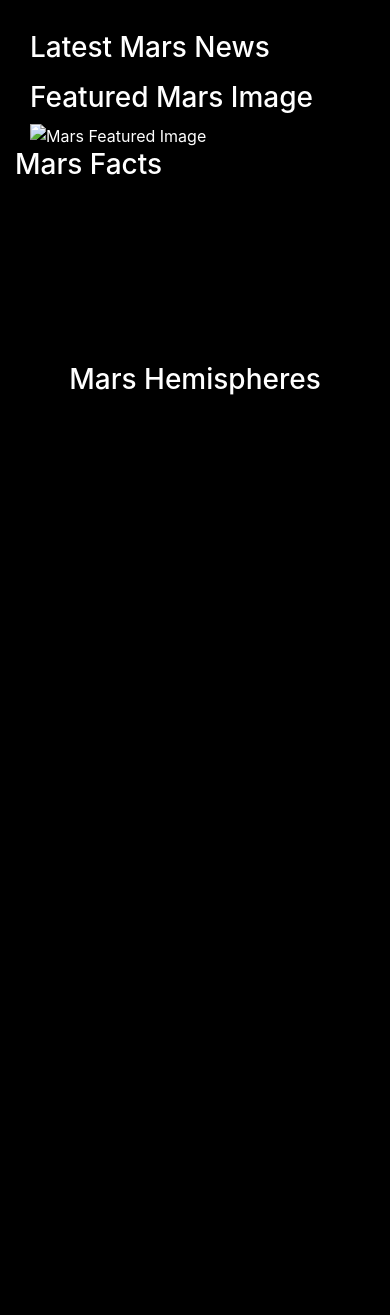
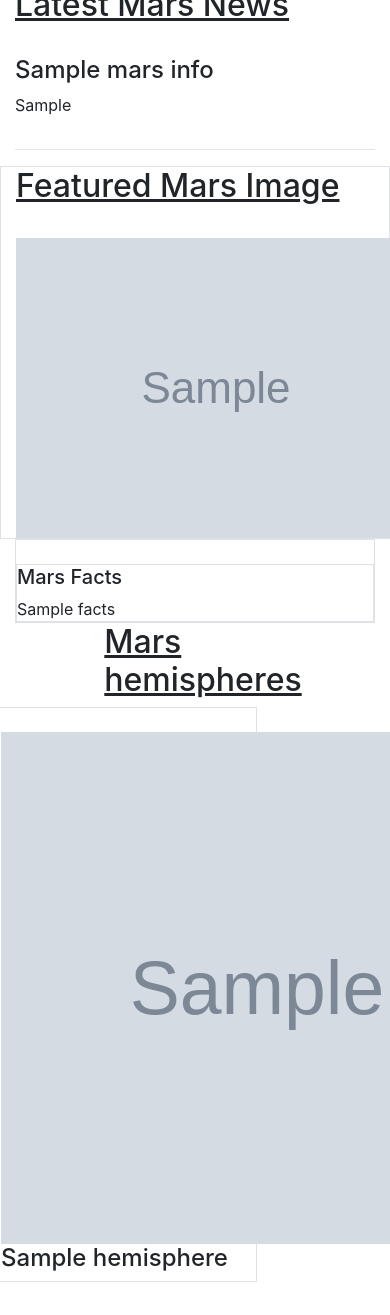
Before and after one commit to Dillongrow/web-scrapping-challenge, a Flask app: page / in a window 390 px wide; the page is wider, and only the part inside the window is pictured. Shown: the part 255-1570 px from the top of that part. Before the commit the page ends 650 px from the top of that part, so only its background shows below. Run offline with Flask 2, Linux system fonts and the light colour scheme; grey boxes marked "Sample" are stand-in pictures; a database or web service that is not in the repository returns one stand-in record (values such as "Sample title"); some libraries are stand-ins or nearby versions.

Commit message:
Third Commit

```diff
--- a/Mission_to_Mars/app.py
+++ b/Mission_to_Mars/app.py
@@ -1,30 +1,26 @@
 from flask import Flask, render_template, redirect
-import pymongo
+from flask_pymongo import PyMongo
 import scrape_mars
-import os
 
 app = Flask(__name__)
-#mongo = PyMongo(app, uri= "mongodb://localhost:27017/mars_app")
 
-client = pymongo.MongoClient()
-db = client.mars_db
-collection = db.mars_info
+app.config["MONGO_URI"] = "mongodb://localhost:27017/mars_app"
+mongo = PyMongo(app)
 
+@app.route("/")
+def home():
+
+    mars_info = mongo.db.mars_info.find_one()
+    return render_template("index.html", mars = mars_info)
 
 @app.route("/scrape")
 def scrape():
 
-    mars = scrape_mars.scrape()
-    db.mars_info.insert_one(mars)
-
+    mars_info = mongo.db.mars_info
+    mars_data = scrape_mars.scrape()
+    mars_info.update({}, mars_data, upsert=True)
     return redirect("/", code=302)
 
 
-@app.route("/")
-def home():
-
-    mars = list(db.mars_info.find())
-    return render_template("index.html", mars_info=mars)
-
 if __name__ == "__main__":
     app.run(debug= True)
--- a/Mission_to_Mars/templates/index.html
+++ b/Mission_to_Mars/templates/index.html
@@ -1,80 +1,78 @@
-<!DOCTYPE html>
-<html>
+<<!DOCTYPE html>
+<html lang="en">
 
 <head>
-    <meta charset="utf-8" />
-    <meta http-equiv="X-UA-Compatible" content="IE=edge">
-    <link rel="icon" type="image" href="https://pngimg.com/uploads/mars_planet/mars_planet_PNG13.png">
+  <meta charset="UTF-8">
+  <meta name="viewport" content="width=device-width, initial-scale=1.0">
+  <meta http-equiv="X-UA-Compatible" content="ie=edge">
   <title>Mission to Mars</title>
-    <meta name="viewport" content="width=device-width, initial-scale=1">
-    <!-- Bootstrap CSS -->
-    <link rel="stylesheet" href="https://maxcdn.bootstrapcdn.com/bootstrap/4.0.0/css/bootstrap.min.css" integrity="sha384-Gn5384xqQ1aoWXA+058RXPxPg6fy4IWvTNh0E263XmFcJlSAwiGgFAW/dAiS6JXm"
-        crossorigin="anonymous">
+  <link rel="stylesheet" href="https://stackpath.bootstrapcdn.com/bootstrap/4.3.1/css/bootstrap.min.css" integrity="sha384-ggOyR0iXCbMQv3Xipma34MD+dH/1fQ784/j6cY/iJTQUOhcWr7x9JvoRxT2MZw1T" crossorigin="anonymous">
+  <script src="https://ajax.googleapis.com/ajax/libs/jquery/3.4.1/jquery.min.js"></script>
+  <script src="https://cdnjs.cloudflare.com/ajax/libs/popper.js/1.14.7/umd/popper.min.js"></script>
+  <script src="https://maxcdn.bootstrapcdn.com/bootstrap/4.3.1/js/bootstrap.min.js"></script>
 
 </head>
 
-<body class="text-white" style="background-color:black;">
+<body>
   <div class="container">
 
-        <!-- Jumbotron -->
-        <div class="jumbotron text-center" style="background-image: url(https://cdn.theatlantic.com/static/mt/assets/science/0831Pic.jpg); background-size: 100%; height: 100%;">
-            <h1 class="display-4">Mission to Mars</h1>
-            <a class="btn btn-lg text-white" style="background-color:#c1440e;" href="/scrape" role="button">Scrape New
-                Data</a>
+    <div class="jumbotron text-center border-bottom">
+      <h1 class="font-weight-bold">Mission to Mars</h1>
+      <p><a class="btn btn-primary btn-lg" href="../scrape" role="button">Scrape New Data</a></p>
     </div>
 
-        <!-- News Section -->
-        <div class="container">
-            <h3>Latest Mars News</h3>
-            <h6 style="color: #c1440e">{{ mars_info.news_title }}</h6>
-            <p>{{ mars_info.news_paragraph }}</p>
+    <div class="row">
+      <div class="col-md-12">
+        <h2><u>Latest Mars News</u></h2>
       </div>
-
-        <div class="container">
+    </div>
+  </br>
     <div class="row">
-                <!-- Left Image-->
-                <div class="col-lg-8 col-md-8 col-sm-12">
-                    <h3>Featured Mars Image</h3>
-                    <img src="{{ mars_info.featured_image_url }}" style="max-width:100%; max-height: auto;" alt="Mars Featured Image">
+      <div class="col-md-12">
+        <h4>{{mars.news_title}}</h4>
+        <p>{{mars.news_p}}</p>
       </div>
-
-                    <!-- Table -->
-                    <br>
-                    <h3>Mars Facts</h3>
-                    <div style="max-width: 450px; max-height: 150px; font-size: 15px; margin-bottom: 65px;">
-                        {{ mars_info.mars_facts|safe}}
     </div>
-                </div> <!-- col4 -->
-            </div><!-- Row -->
-        </div><!-- Container -->
-
-        <!-- Cards -->
-        <h3 style="padding-top: 50px; margin-top: 100px; text-align: center;">Mars Hemispheres</h3>
-        <div class="card-deck">
   <hr>
-            <div class="col-md-12">
     <div class="row">
-                    {% for item in mars_info.hiu %}
-                    <div class="col-md-6">
-                        <div class="card text-white bg-dark" style="margin: 30px;">
-                            <img class="card-img-top" src="{{ item.img_url }}" />
-                            <div class="card-body">
-                                <p class="card-text">{{ item.title }}</p>
+      <div class="col-md-8 border">
+        <h2 class=""><u>Featured Mars Image</u></h2>
+        </br>
+        <img src="{{mars.featured_image_url}}" alt="Features Mars Image">
+      </div>
+      <div class="col-md-4">
+        <div class="border">
+          </br>
+        <div class="border">
+          <h5>Mars Facts</h5>
+            {{ mars.facts | safe }}
         </div>
       </div>
     </div>
+  <hr>
+    <div class="row">
+      <div class="col-md-8 offset-4">
+        <h2 class="align-items-center"><u>Mars hemispheres</u></h2>
+      </div>
+    </div>
+    </br>
+    <div class="row">
+            {% for hemisphere in mars.hemisphere_images %}
+              <div class="col-6 border">
+              </br>
+                    <div>
+                      <img width="512 px" height="512 px" src="{{ hemisphere.img_url | safe }}">
+                    </div>
+
+                    <div>
+                      <h4> {{ hemisphere.title | safe }} </h4>
+                    </div>
+
+              </div>
             {% endfor %}
     </div>
-            </div>
-        </div><!-- Close main container -->
 
-        <!-- Bootstrap JS -->
-        <script src="https://code.jquery.com/jquery-3.2.1.slim.min.js" integrity="sha384-KJ3o2DKtIkvYIK3UENzmM7KCkRr/rE9/Qpg6aAZGJwFDMVNA/GpGFF93hXpG5KkN"
-            crossorigin="anonymous"></script>
-        <script src="https://cdnjs.cloudflare.com/ajax/libs/popper.js/1.12.9/umd/popper.min.js" integrity="sha384-ApNbgh9B+Y1QKtv3Rn7W3mgPxhU9K/ScQsAP7hUibX39j7fakFPskvXusvfa0b4Q"
-            crossorigin="anonymous"></script>
-        <script src="https://maxcdn.bootstrapcdn.com/bootstrap/4.0.0/js/bootstrap.min.js" integrity="sha384-JZR6Spejh4U02d8jOt6vLEHfe/JQGiRRSQQxSfFWpi1MquVdAyjUar5+76PVCmYl"
-            crossorigin="anonymous"></script>
+  <hr>
 
 </body>
 
```
Also changed, not shown: Mission_to_Mars/scrape_mars.py (+25 -55 lines). Lines whose indentation alone changed are shown as unchanged.
